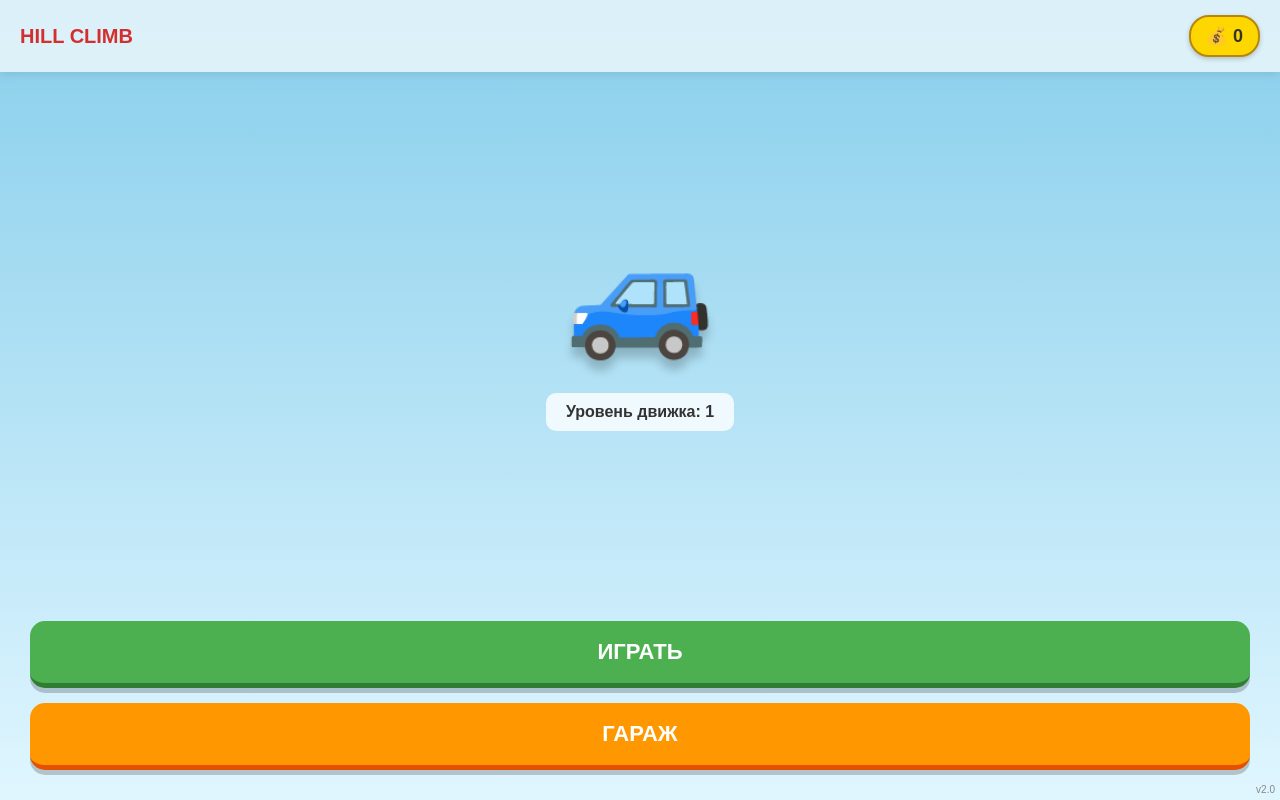
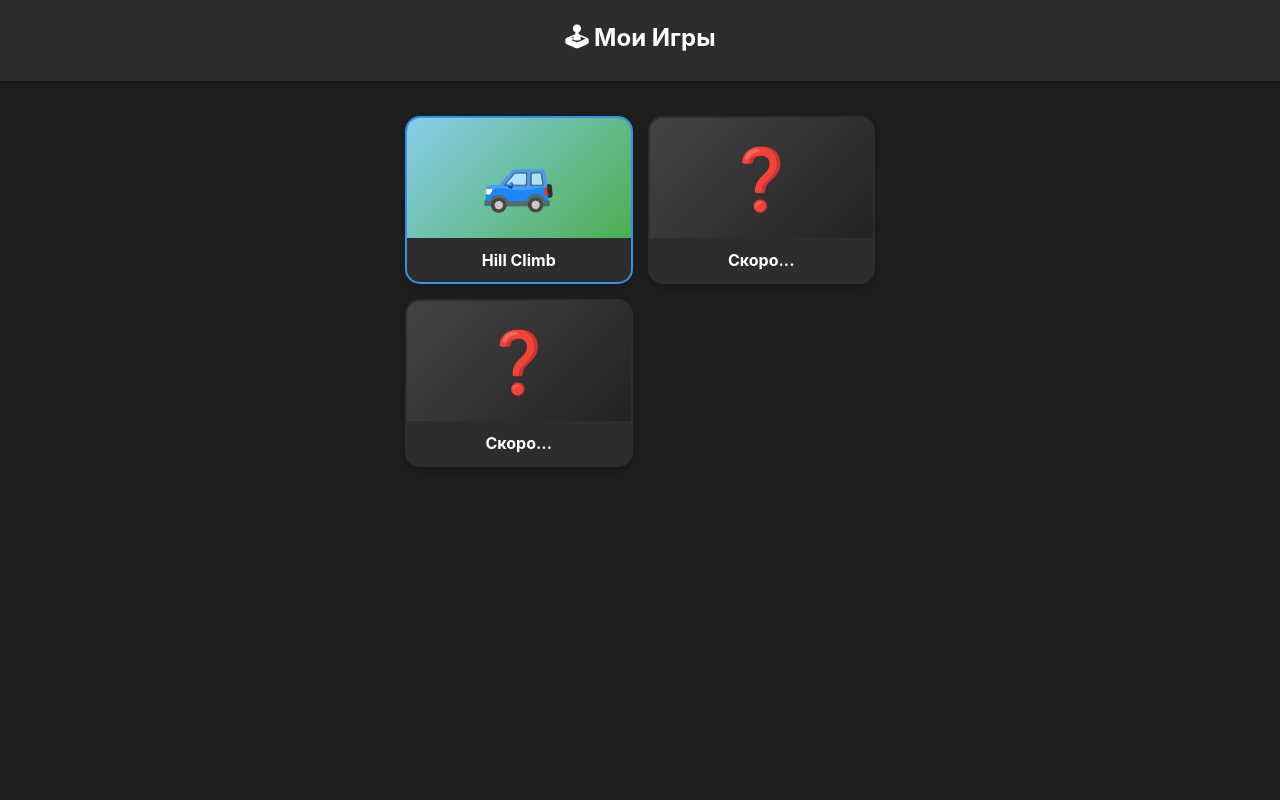
Before and after one commit to DmitriiyF/tggame, a plain HTML site: page index.html in a window 1280 px wide. Drawn offline with Linux system fonts and the light colour scheme.

Commit message:
Restructure Hub and Menus

```diff
--- a/game.js
+++ b/game.js
@@ -135,7 +135,7 @@ function gameOver(scene, reasonText) {
         .setOrigin(0.5).setScrollFactor(0).setDepth(200);
 
     restartBtn.on('pointerdown', () => {
-        window.location.href = 'index.html';
+        window.location.href = 'hillclimb_menu.html';
     });
 }
 
--- a/index.html
+++ b/index.html
@@ -3,132 +3,108 @@
 <head>
     <meta charset="UTF-8">
     <meta name="viewport" content="width=device-width, initial-scale=1.0, maximum-scale=1.0, user-scalable=no">
-    <title>Hill Climb - Главное Меню</title>
+    <title>Arcade Hub</title>
     <script src="https://telegram.org/js/telegram-web-app.js"></script>
     <style>
         body {
             margin: 0;
             padding: 0;
-            background: linear-gradient(180deg, #87CEEB 0%, #E0F6FF 100%);
-            color: #333;
-            font-family: 'Arial', sans-serif;
+            background-color: var(--tg-theme-bg-color, #1e1e1e);
+            color: var(--tg-theme-text-color, #ffffff);
+            font-family: -apple-system, BlinkMacSystemFont, "Segoe UI", Roboto, Helvetica, Arial, sans-serif;
             display: flex;
             flex-direction: column;
             align-items: center;
-            height: 100vh;
-            overflow: hidden;
         }
 
         .header {
             width: 100%;
-            padding: 15px 20px;
-            display: flex;
-            justify-content: space-between;
-            align-items: center;
-            box-sizing: border-box;
-            background: rgba(255,255,255,0.7);
-            box-shadow: 0 2px 10px rgba(0,0,0,0.1);
+            padding: 20px 0;
+            text-align: center;
+            background-color: var(--tg-theme-secondary-bg-color, #2d2d2d);
+            box-shadow: 0 4px 6px rgba(0,0,0,0.3);
+            margin-bottom: 20px;
         }
 
-        .header h1 { margin: 0; font-size: 20px; font-weight: 900; color: #D32F2F; text-transform: uppercase; }
-
-        .balance-box {
-            background: #FFD700;
-            padding: 8px 15px;
-            border-radius: 20px;
-            font-weight: bold;
-            font-size: 18px;
-            border: 2px solid #B8860B;
-            box-shadow: 0 2px 5px rgba(0,0,0,0.2);
+        .header h1 {
+            margin: 0;
+            font-size: 24px;
         }
 
-        .car-showcase {
-            flex-grow: 1;
+        .games-grid {
+            display: grid;
+            grid-template-columns: 1fr 1fr;
+            gap: 15px;
+            padding: 15px;
+            width: 100%;
+            box-sizing: border-box;
+            max-width: 500px;
+        }
+
+        .game-card {
+            background-color: var(--tg-theme-secondary-bg-color, #2d2d2d);
+            border-radius: 15px;
+            overflow: hidden;
+            text-align: center;
+            box-shadow: 0 4px 8px rgba(0,0,0,0.2);
+            transition: transform 0.1s;
+            cursor: pointer;
             display: flex;
             flex-direction: column;
-            justify-content: center;
-            align-items: center;
+            border: 2px solid transparent;
         }
 
-        .car-image {
-            font-size: 120px;
-            text-shadow: 0 10px 10px rgba(0,0,0,0.2);
-            margin-bottom: 20px;
-            animation: float 3s ease-in-out infinite;
+        .game-card:active {
+            transform: scale(0.95);
         }
 
-        @keyframes float {
-            0% { transform: translateY(0px); }
-            50% { transform: translateY(-10px); }
-            100% { transform: translateY(0px); }
+        .game-card.active {
+            border-color: var(--tg-theme-button-color, #3390ec);
         }
 
-        .stats {
-            background: rgba(255,255,255,0.8);
-            padding: 10px 20px;
-            border-radius: 10px;
-            font-size: 16px;
-            font-weight: bold;
+        .game-icon {
+            width: 100%;
+            height: 120px;
+            display: flex;
+            align-items: center;
+            justify-content: center;
+            font-size: 60px;
         }
 
-        .menu-buttons {
-            width: 100%;
-            padding: 30px;
-            box-sizing: border-box;
-            display: flex;
-            flex-direction: column;
-            gap: 15px;
-        }
+        .hill-icon { background: linear-gradient(135deg, #87CEEB, #4CAF50); }
+        .soon-icon { background: linear-gradient(135deg, #444, #222); color: #888;}
 
-        button {
-            width: 100%;
-            padding: 18px;
-            border: none;
-            border-radius: 15px;
-            font-size: 22px;
-            font-weight: 900;
-            color: white;
-            cursor: pointer;
-            box-shadow: 0 5px 0 rgba(0,0,0,0.2);
-            transition: transform 0.1s;
-            text-transform: uppercase;
-        }
-
-        button:active {
-            transform: translateY(5px);
-            box-shadow: 0 0 0 rgba(0,0,0,0.2);
-        }
-
-        .btn-play { background: #4CAF50; border-bottom: 5px solid #2E7D32; }
-        .btn-garage { background: #FF9800; border-bottom: 5px solid #E65100; }
-
-        .version {
-            position: absolute;
-            bottom: 5px;
-            right: 5px;
-            font-size: 10px;
-            color: #888;
+        .game-title {
+            padding: 12px 5px;
+            font-weight: bold;
+            font-size: 16px;
         }
     </style>
 </head>
 <body>
 
     <div class="header">
-        <h1>Hill Climb</h1>
-        <div class="balance-box">💰 <span id="balance">...</span></div>
+        <h1>🕹 Мои Игры</h1>
     </div>
 
-    <div class="car-showcase">
-        <div class="car-image">🚙</div>
-        <div class="stats">Уровень движка: <span id="engine-lvl">...</span></div>
+    <div class="games-grid">
+        <!-- Карточка игры Hill Climb -->
+        <div class="game-card active" onclick="startGame('hillclimb_menu.html')">
+            <div class="game-icon hill-icon">🚙</div>
+            <div class="game-title">Hill Climb</div>
+        </div>
+
+        <!-- Заглушки -->
+        <div class="game-card" onclick="alert('Эта игра еще в разработке!')">
+            <div class="game-icon soon-icon">❓</div>
+            <div class="game-title">Скоро...</div>
+        </div>
+
+        <div class="game-card" onclick="alert('Эта игра еще в разработке!')">
+            <div class="game-icon soon-icon">❓</div>
+            <div class="game-title">Скоро...</div>
+        </div>
     </div>
-
-    <div class="menu-buttons">
-        <button class="btn-play" onclick="window.location.href='hillclimb.html'">ИГРАТЬ</button>
-        <button class="btn-garage" onclick="window.location.href='garage.html'">ГАРАЖ</button>
-    </div>
-
-    <div class="version">v2.0</div>
 
     <script>
         if (window.Telegram && window.Telegram.WebApp) {
@@ -136,28 +112,9 @@
             try { window.Telegram.WebApp.expand(); } catch (e) {}
         }
 
-        // Загружаем данные из облака или локально
-        function loadData() {
-            try {
-                if (window.Telegram && window.Telegram.WebApp && window.Telegram.WebApp.CloudStorage && window.Telegram.WebApp.CloudStorage.getItem) {
-                    // Грузим монеты
-                    window.Telegram.WebApp.CloudStorage.getItem('hillClimbCoins', (err, value) => {
-                        document.getElementById('balance').innerText = value ? value : '0';
-                    });
-                    // Грузим движок
-                    window.Telegram.WebApp.CloudStorage.getItem('engineLevel', (err, value) => {
-                        document.getElementById('engine-lvl').innerText = value ? value : '1';
-                    });
-                } else {
-                    throw new Error("No CloudStorage");
-                }
-            } catch (e) {
-                document.getElementById('balance').innerText = localStorage.getItem('hillClimbCoins') || '0';
-                document.getElementById('engine-lvl').innerText = localStorage.getItem('engineLevel') || '1';
-            }
+        function startGame(url) {
+            window.location.href = url;
         }
-
-        loadData();
     </script>
 </body>
 </html>
```
Also changed, not shown: garage.html (+1 -1 lines), hillclimb_menu.html (added, +163 -0 lines).
